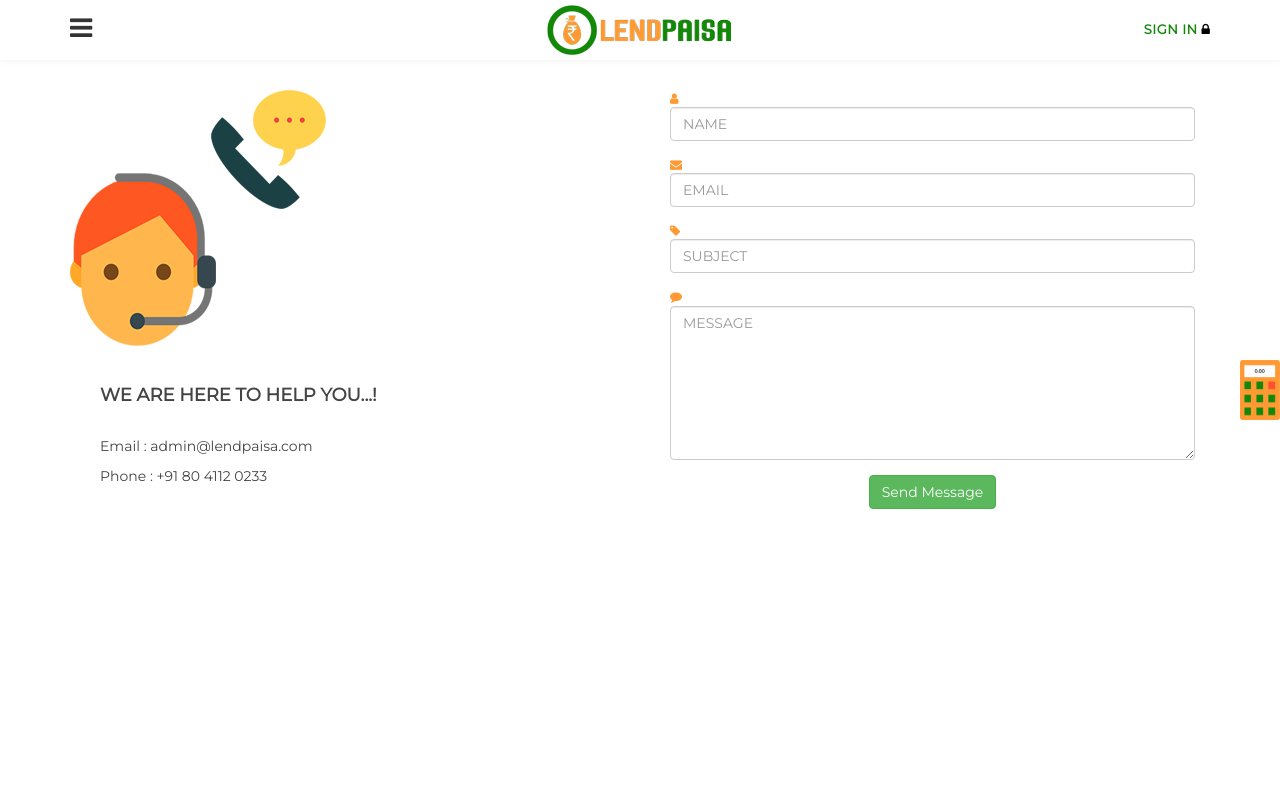
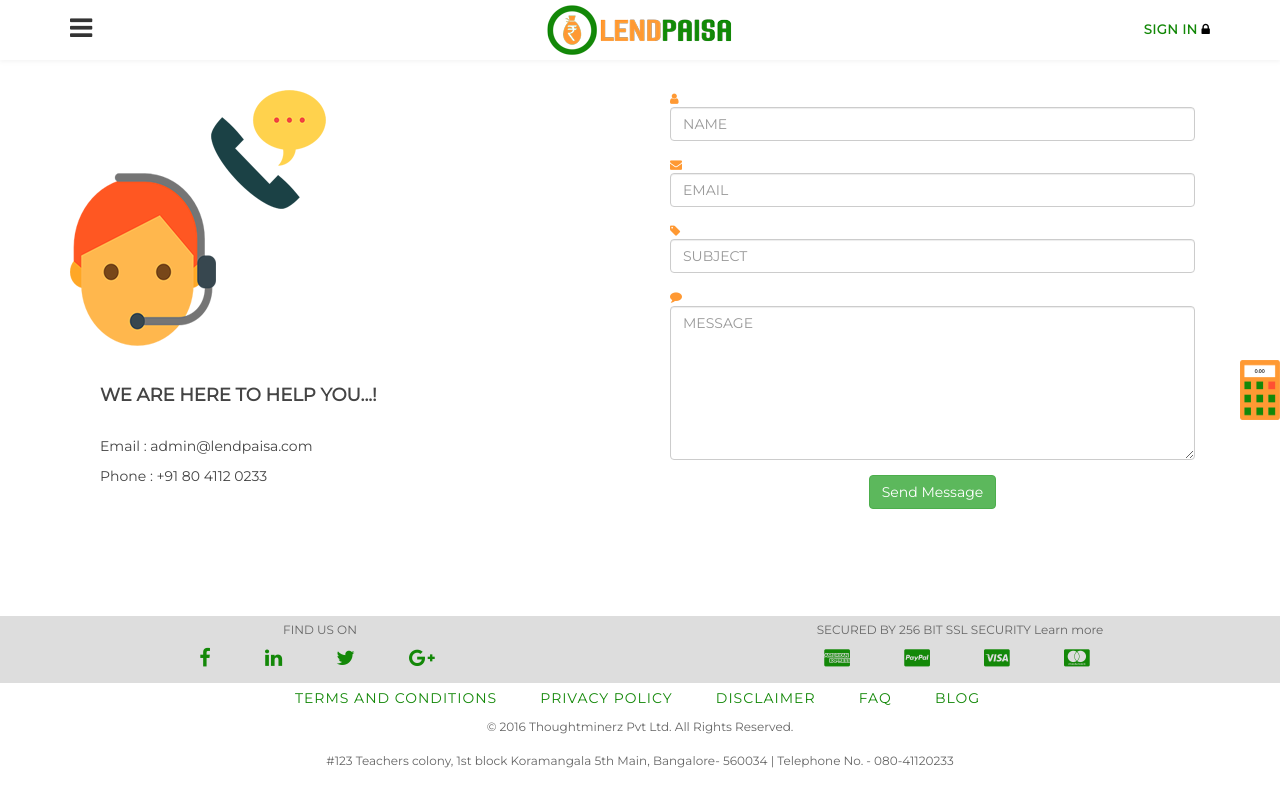
Before and after one commit to naveentans24/lend, a plain HTML site: page help_center.html in a window 1280 px wide. Drawn offline with Linux system fonts and the light colour scheme.

Commit message:
test footer

```diff
--- a/help_center.html
+++ b/help_center.html
@@ -144,7 +144,7 @@
 </div>
 </div>
 
-<!--<div class="footer-section">
+<div class="footer-section">
 	<div class="row">
 		<div class="col-md-6 col-sm-12 grid">
 			<span class="text">FIND US ON</span>
@@ -180,7 +180,7 @@
 			<span>#123 Teachers colony, 1st block Koramangala 5th Main, Bangalore- 560034 | Telephone No. - 080-41120233</span><br><br>
 		</div>
 	</div>
-</div>-->
+</div>
 </div>
 </body>
 </html>
```
